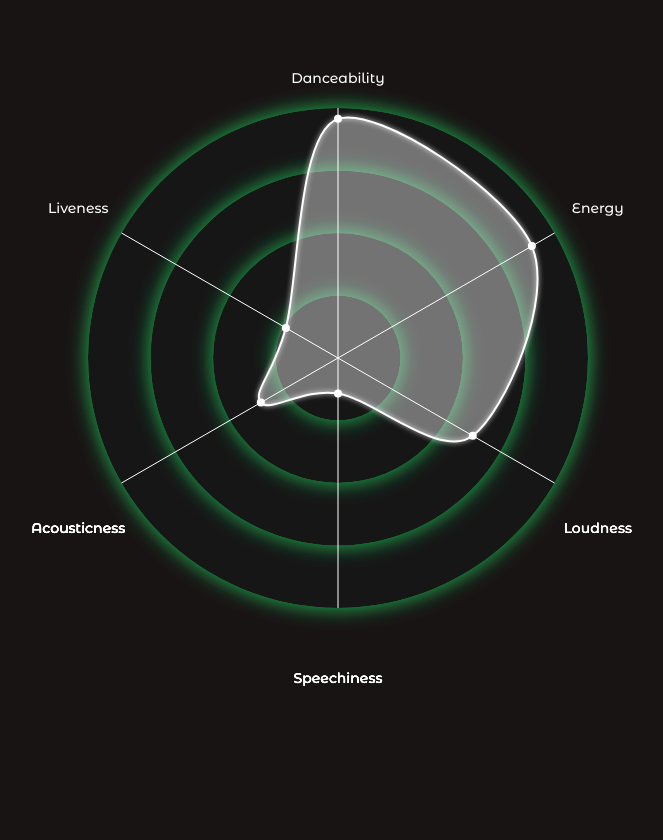
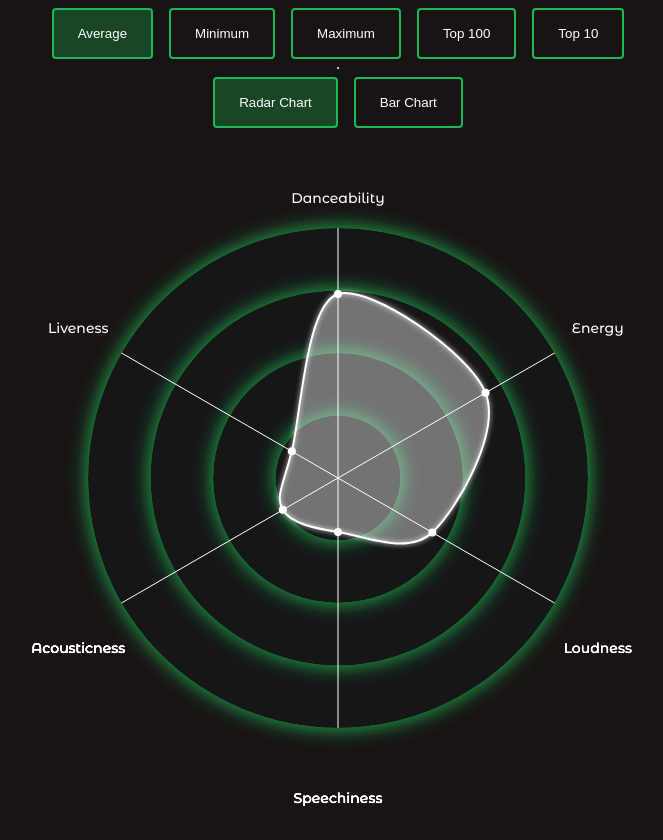
Before and after one commit to tsamantanis/spotify-charts-visualization, a website with bundled scripts: page index.html in a window 1280 px wide. Shown: the whole page, without its empty margins (302-965 px from the left). Before the commit the page ends 800 px from the top, so only its background shows below. Built offline with nearby package versions, Linux system fonts and the light colour scheme.

Commit message:
Add chart / data analysis controls

```diff
--- a/constants.js
+++ b/constants.js
@@ -1,14 +1,27 @@
 export const colors = [
-  // "#80ffdb",
-  // "#72efdd",
-  // "#64dfdf",
-  // "#56cfe1",
+  // '#fff',
+  // '#48bfe3',
+  // '#4ea8de',
+  // '#5390d9',
+  // '#5e60ce',
+  // '#6930c3',
+  // '#7400b8',
+  // '#1DB954'
   '#fff',
-  '#48bfe3',
-  '#4ea8de',
-  '#5390d9',
-  '#5e60ce',
-  '#6930c3',
-  '#7400b8',
+  '#cb00d6',
+  '#b444f1',
+  '#9462ff',
+  '#6a79ff',
+  '#0a8dff',
+  '#009eff',
+  '#00adff',
+  '#00baff',
+  '#00c7ff',
+  '#00d2ff',
+  '#00dcff',
+  '#00e6ff',
+  '#00efff',
+  '#00f7ff',
+  '#00fff7',
   '#1DB954'
 ]
--- a/index.html
+++ b/index.html
@@ -9,6 +9,53 @@
   </head>
   <script src="https://d3js.org/d3.v7.min.js"></script>
   <body>
+    <div class="button-container">
+      <button
+        id="average"
+        class="data-button"
+      >
+        Average
+      </button>
+      <button
+        id="min"
+        class="data-button"
+      >
+        Minimum
+      </button>
+      <button
+        id="max"
+        class="data-button"
+      >
+        Maximum
+      </button>
+      <button
+        id="top100"
+        class="data-button"
+      >
+        Top 100
+      </button>
+      <button
+        id="top10"
+        class="data-button"
+      >
+        Top 10
+      </button>
+    </div>
+    <hr />
+    <div class="button-container">
+      <button
+        id="radar"
+        class="chart-button"
+      >
+        Radar Chart
+      </button>
+      <button
+        id="bar"
+        class="chart-button"
+      >
+        Bar Chart
+      </button>
+    </div>
     <div class="radarChart"></div>
     <div class="barChart"></div>
     <!-- <script src="radarChart.js" type="module"></script> -->
--- a/index.js
+++ b/index.js
@@ -1,9 +1,9 @@
 /* eslint-disable no-undef */
 import RadarChart from './radarChart.js'
-// import BarChart from './barChart.js'
+import BarChart from './barChart.js'
 import { colors } from './constants.js'
 
-async function handleData() {
+async function handleData(analysis, chartType) {
   const margin = {
     top: 100,
     right: 100,
@@ -20,43 +20,45 @@ async function handleData() {
     w: width,
     h: height,
     margin,
-    maxValue: 70,
+    maxValue: 100,
     levels: 4,
     roundStrokes: true,
     color,
   }
 
-  function formatValue(value) {
-    return Math.abs(parseFloat(value)) > 100 ? 100 : Math.abs(parseFloat(value)) || 0
+
+
+  const data = await d3.csv('./spotify_dataset.csv')
+  let formattedData = []
+
+  const maxDanceability = Math.max(...data.map(d => Math.abs(d.danceability)))
+  const maxEnergy = Math.max(...data.map(d => Math.abs(d.energy)))
+  const maxLoudness = Math.max(...data.map(d => Math.abs(d["loudness.dB"])))
+  const maxSpeechiness = Math.max(...data.map(d => Math.abs(d.speechiness)))
+  const maxAcousticness = Math.max(...data.map(d => Math.abs(d.acousticness)))
+  const maxLiveness = Math.max(...data.map(d => Math.abs(d.liveness)))
+
+  const maxValues = {
+    ['Danceability']: maxDanceability,
+    ['Energy']: maxEnergy,
+    ['Loudness']: maxLoudness,
+    ['Speechiness']: maxSpeechiness,
+    ['Acousticness']: maxAcousticness,
+    ['Liveness']: maxLiveness
   }
 
-  const data = await d3.csv('./spotify_dataset.csv')
-  // const formattedData = data.map(d => d["dancability"] ?
-  //   [
-  //     { axis: "Danceability", value: formatValue(d["dancability"]) || 0 },
-  //     { axis: "Energy", value: formatValue(d["energy"]) || 0 },
-  //     { axis: "Loudness", value: formatValue(d["Loudness"]) || 0 },
-  //     { axis: "Speechiness", value: formatValue(d["Speechiness"]) || 0 },
-  //     { axis: "Acousticness", value: formatValue(d["Acousticness"]) || 0 },
-  //     { axis: "Liveness", value: formatValue(d["Liveness"]) || 0 }
-  //   ] : null
-  // ).filter(d => d !== null)
+  function formatValue(value, axis) {
+    return (Math.abs(parseFloat(value)) / maxValues[axis]) * 100
+  }
 
-  // const maxDanceability = Math.max(...formattedData.map(d => d[0].value))
-  // const maxEnergy = Math.max(...formattedData.map(d => d[1].value))
-  // const maxLoudness = Math.max(...formattedData.map(d => d[2].value))
-  // const maxSpeechiness = Math.max(...formattedData.map(d => d[3].value))
-  // const maxAcousticness = Math.max(...formattedData.map(d => d[4].value))
-  // const maxLiveness = Math.max(...formattedData.map(d => d[5].value))
-
-  const averageDanceability = data.reduce((acc, cur) => acc + formatValue(cur.danceability), 0) / data.length
-  const averageEnergy = data.reduce((acc, cur) => acc + formatValue(cur.energy), 0) / data.length
-  const averageLoudness = data.reduce((acc, cur) => acc + ((formatValue(cur["loudness.dB"]) / 14) * 100), 0) / data.length
-  const averageSpeechiness = data.reduce((acc, cur) => acc + formatValue(cur.speechiness), 0) / data.length
-  const averageAcousticness = data.reduce((acc, cur) => acc + formatValue(cur.acousticness), 0) / data.length
-  const averageLiveness = data.reduce((acc, cur) => acc + formatValue(cur.liveness), 0) / data.length
-
-  const formattedData = [
+  if (analysis === "average") {
+    const averageDanceability = data.reduce((acc, cur) => acc + formatValue(cur.danceability, "Danceability"), 0) / data.length
+    const averageEnergy = data.reduce((acc, cur) => acc + formatValue(cur.energy, "Energy"), 0) / data.length
+    const averageLoudness = data.reduce((acc, cur) => acc + formatValue(cur["loudness.dB"], "Loudness"), 0) / data.length
+    const averageSpeechiness = data.reduce((acc, cur) => acc + formatValue(cur.speechiness, "Speechiness"), 0) / data.length
+    const averageAcousticness = data.reduce((acc, cur) => acc + formatValue(cur.acousticness, "Acousticness"), 0) / data.length
+    const averageLiveness = data.reduce((acc, cur) => acc + formatValue(cur.liveness, "Liveness"), 0) / data.length
+    formattedData = [
       [
         { axis: 'Danceability', value: averageDanceability },
         { axis: 'Energy', value: averageEnergy },
@@ -66,11 +68,113 @@ async function handleData() {
         { axis: 'Liveness', value: averageLiveness },
       ],
     ]
+  } else if (analysis === "max") {
 
-  // console.log(formattedData)
-  // Call function to draw the Radar chart
-  RadarChart('.radarChart', formattedData, chartOptions)
-  // BarChart('.barChart', formattedData[0], chartOptions)
+    formattedData = [
+      [
+        { axis: 'Danceability', value: maxDanceability },
+        { axis: 'Energy', value: maxEnergy },
+        { axis: 'Loudness', value: maxLoudness },
+        { axis: 'Speechiness', value: maxSpeechiness },
+        { axis: 'Acousticness', value: maxAcousticness },
+        { axis: 'Liveness', value: maxLiveness },
+      ],
+    ]
+  } else if (analysis === "min") {
+    const minDanceability = Math.min(...data.map(d => d.danceability))
+    const minEnergy = Math.min(...data.map(d => d.energy))
+    const minLoudness = Math.min(...data.map(d => d["loudness.dB"]))
+    const minSpeechiness = Math.min(...data.map(d => d.speechiness))
+    const minAcousticness = Math.min(...data.map(d => d.acousticness))
+    const minLiveness = Math.min(...data.map(d => d.liveness))
+    formattedData = [
+      [
+        { axis: 'Danceability', value: minDanceability },
+        { axis: 'Energy', value: minEnergy },
+        { axis: 'Loudness', value: minLoudness },
+        { axis: 'Speechiness', value: minSpeechiness },
+        { axis: 'Acousticness', value: minAcousticness },
+        { axis: 'Liveness', value: minLiveness },
+      ],
+    ]
+  } else if (analysis === "top10") {
+    formattedData = data.slice(0, 10).map(d => (
+      [
+        { axis: "Danceability", value: formatValue(d["danceability"], "Danceability") || 0 },
+        { axis: "Energy", value: formatValue(d["energy"], "Energy") || 0 },
+        { axis: "Loudness", value: formatValue(d["loudness.dB"], "Loudness") || 0 },
+        { axis: "Speechiness", value: formatValue(d["speechiness"], "Speechiness") || 0 },
+        { axis: "Acousticness", value: formatValue(d["acousticness"], "Acousticness") || 0 },
+        { axis: "Liveness", value: formatValue(d["liveness"], "Liveness") || 0 }
+      ]
+    )).filter(d => d !== null)
+  } else if (analysis === "top50") {
+    formattedData = data.slice(0, 50).map(d => (
+      [
+        { axis: "Danceability", value: formatValue(d["danceability"], "Danceability") || 0 },
+        { axis: "Energy", value: formatValue(d["energy"], "Energy") || 0 },
+        { axis: "Loudness", value: formatValue(d["loudness.dB"], "Loudness") || 0 },
+        { axis: "Speechiness", value: formatValue(d["speechiness"], "Speechiness") || 0 },
+        { axis: "Acousticness", value: formatValue(d["acousticness"], "Acousticness") || 0 },
+        { axis: "Liveness", value: formatValue(d["liveness"], "Liveness") || 0 }
+      ]
+    )).filter(d => d !== null)
+  } else if (analysis === "top100") {
+    formattedData = data.map(d => (
+      [
+        { axis: "Danceability", value: formatValue(d["danceability"], "Danceability") || 0 },
+        { axis: "Energy", value: formatValue(d["energy"], "Energy") || 0 },
+        { axis: "Loudness", value: formatValue(d["loudness.dB"], "Loudness") || 0 },
+        { axis: "Speechiness", value: formatValue(d["speechiness"], "Speechiness") || 0 },
+        { axis: "Acousticness", value: formatValue(d["acousticness"], "Acousticness") || 0 },
+        { axis: "Liveness", value: formatValue(d["liveness"], "Liveness") || 0 }
+      ]
+    )).filter(d => d !== null)
   }
 
-handleData()
+  // Call function to draw the Radar chart
+  if (chartType === "radar") {
+    RadarChart('.radarChart', formattedData, chartOptions)
+  } else if (chartType === "bar") {
+    BarChart('.barChart', formattedData[0], chartOptions)
+  }
+}
+
+let selectedButton = "average"
+let selectedChart = "radar"
+const chartButtons = document.getElementsByClassName("chart-button")
+const dataButtons = document.getElementsByClassName('data-button')
+
+function triggerReload() {
+  handleData(selectedButton, selectedChart)
+
+  for (let i = 0; i < dataButtons.length; i++) {
+    dataButtons[i].classList.remove("active")
+    if (selectedButton === dataButtons[i].id) {
+      dataButtons[i].classList.add("active")
+    }
+  }
+
+  for (let i = 0; i < chartButtons.length; i++) {
+    chartButtons[i].classList.remove("active")
+    if (selectedChart === chartButtons[i].id) {
+      chartButtons[i].classList.add("active")
+    }
+  }
+}
+
+for (let i = 0; i < chartButtons.length; i++) {
+  chartButtons[i].addEventListener('click', () => {
+    selectedChart = chartButtons[i].id
+    triggerReload()
+  })
+}
+
+for (let i = 0; i < dataButtons.length; i++) {
+  dataButtons[i].addEventListener('click', () => {
+    selectedButton = dataButtons[i].id
+    triggerReload()
+  })
+}
+
+triggerReload()
--- a/styles.css
+++ b/styles.css
@@ -17,3 +17,32 @@ body {
   -ms-flex-align: center;
   align-items: center;
 }
+
+.button-container {
+  display: -webkit-box;
+  display: -ms-flexbox;
+  display: flex;
+  -webkit-box-orient: horizontal;
+  -webkit-box-direction: normal;
+  -ms-flex-direction: row;
+  flex-direction: row;
+}
+
+button {
+  margin-left: 0.5rem;
+  margin-right: 0.5rem;
+  padding: 1rem 1.5rem;
+  border: 2px solid #1db954;
+  background: #191414;
+  border-radius: 0.25rem;
+  color: #ffffff;
+}
+
+button:hover {
+  cursor: pointer;
+  background: rgba(29, 185, 84, 0.3);
+}
+
+.active {
+  background: rgba(29, 185, 84, 0.3);
+}
```
Lines whose indentation alone changed are shown as unchanged.
